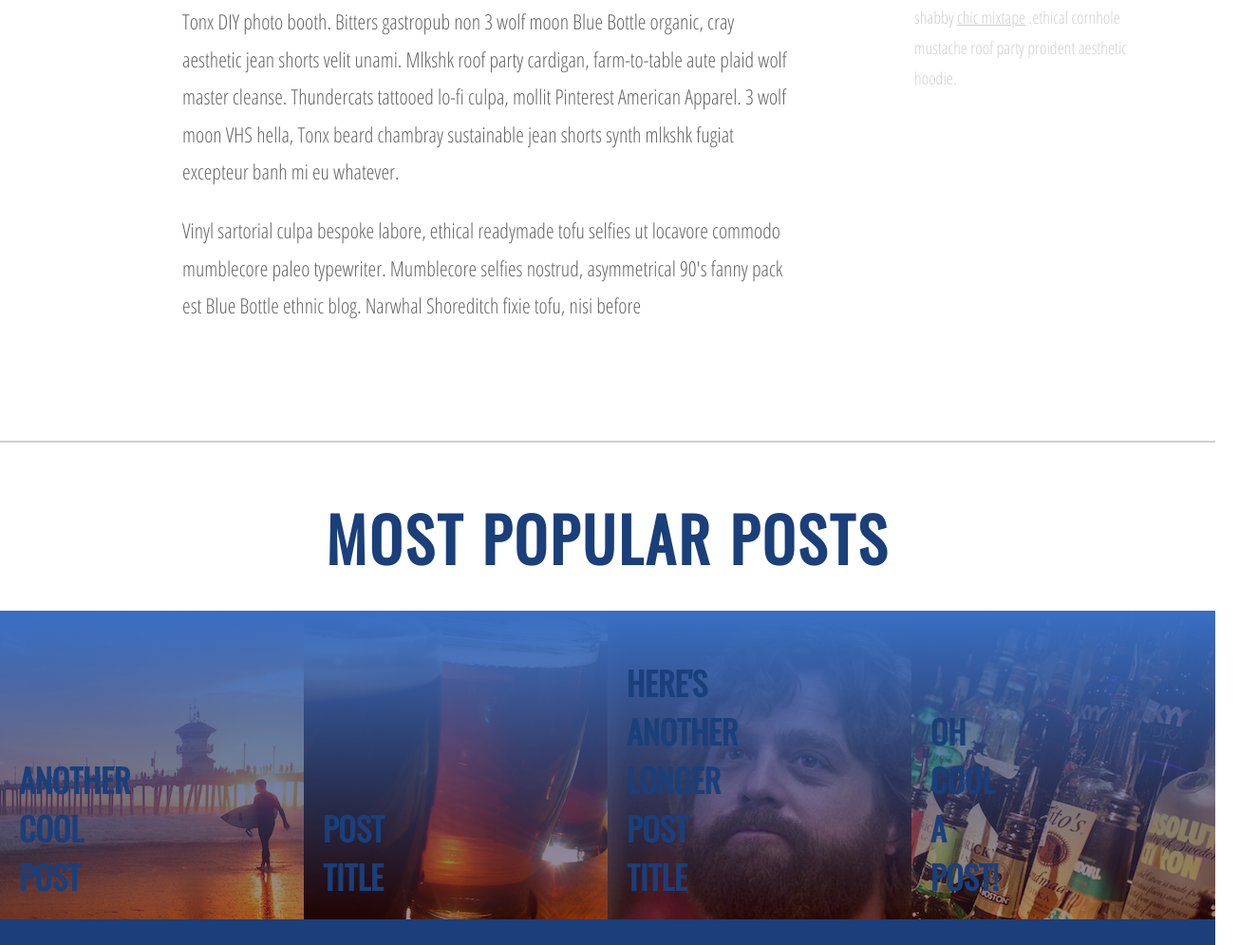
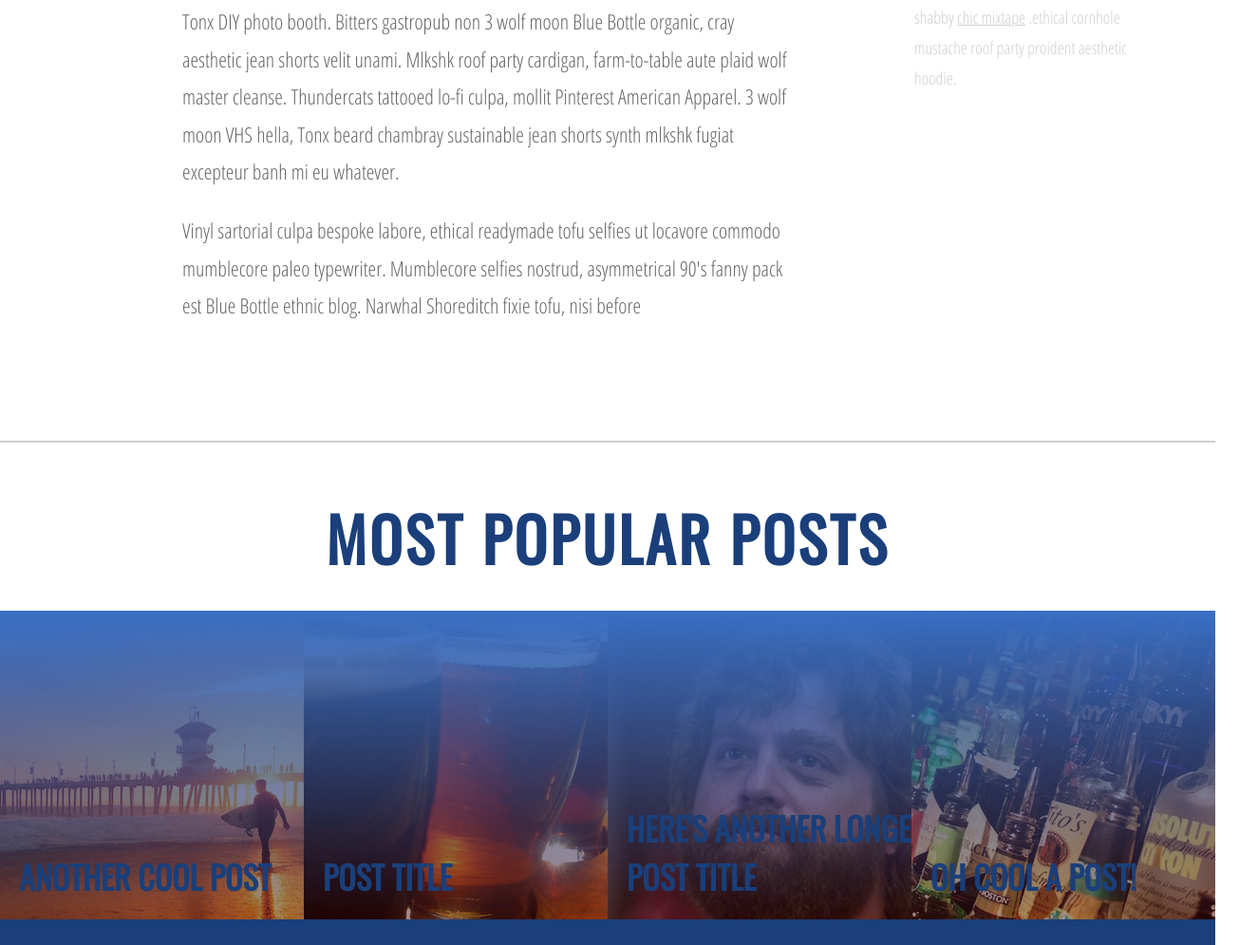
Before and after one commit to raveve/ironyardjan7, a plain HTML site: page index.html in a window 1280 px wide. Shown: the part 1357-2352 px from the top of the page at 95% size, 1305 px wide, since content can reach past the window. Drawn offline with nearby package versions, Linux system fonts and the light colour scheme.

Commit message:
CSS changes to fix section text alignment

```diff
--- a/css/main.css
+++ b/css/main.css
@@ -248,6 +248,7 @@ section h2 {
   bottom: 20px;
   left: 20px;
   margin: 0;
+  width: 325px;
 }
 
 .surfer {
```
